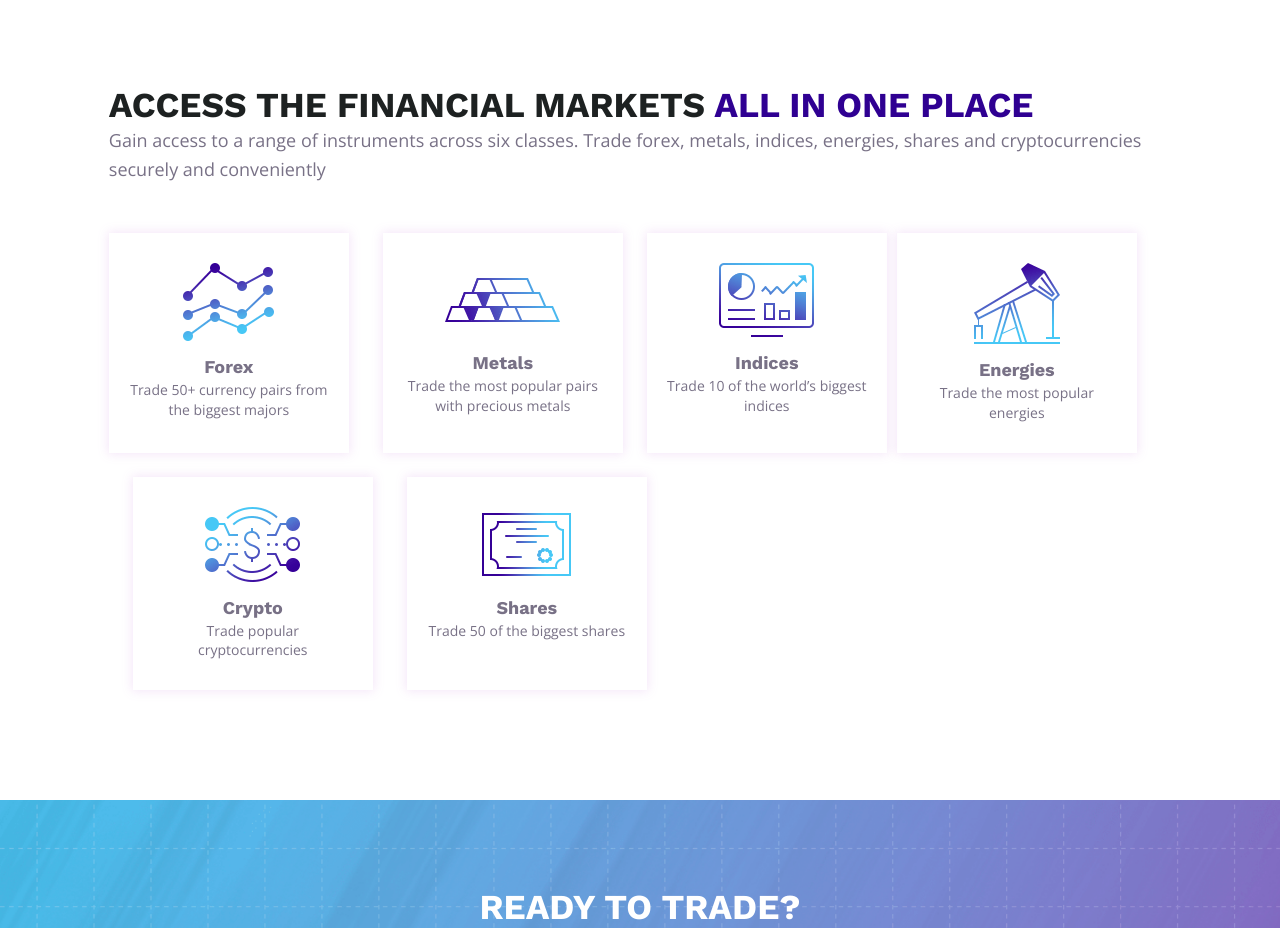
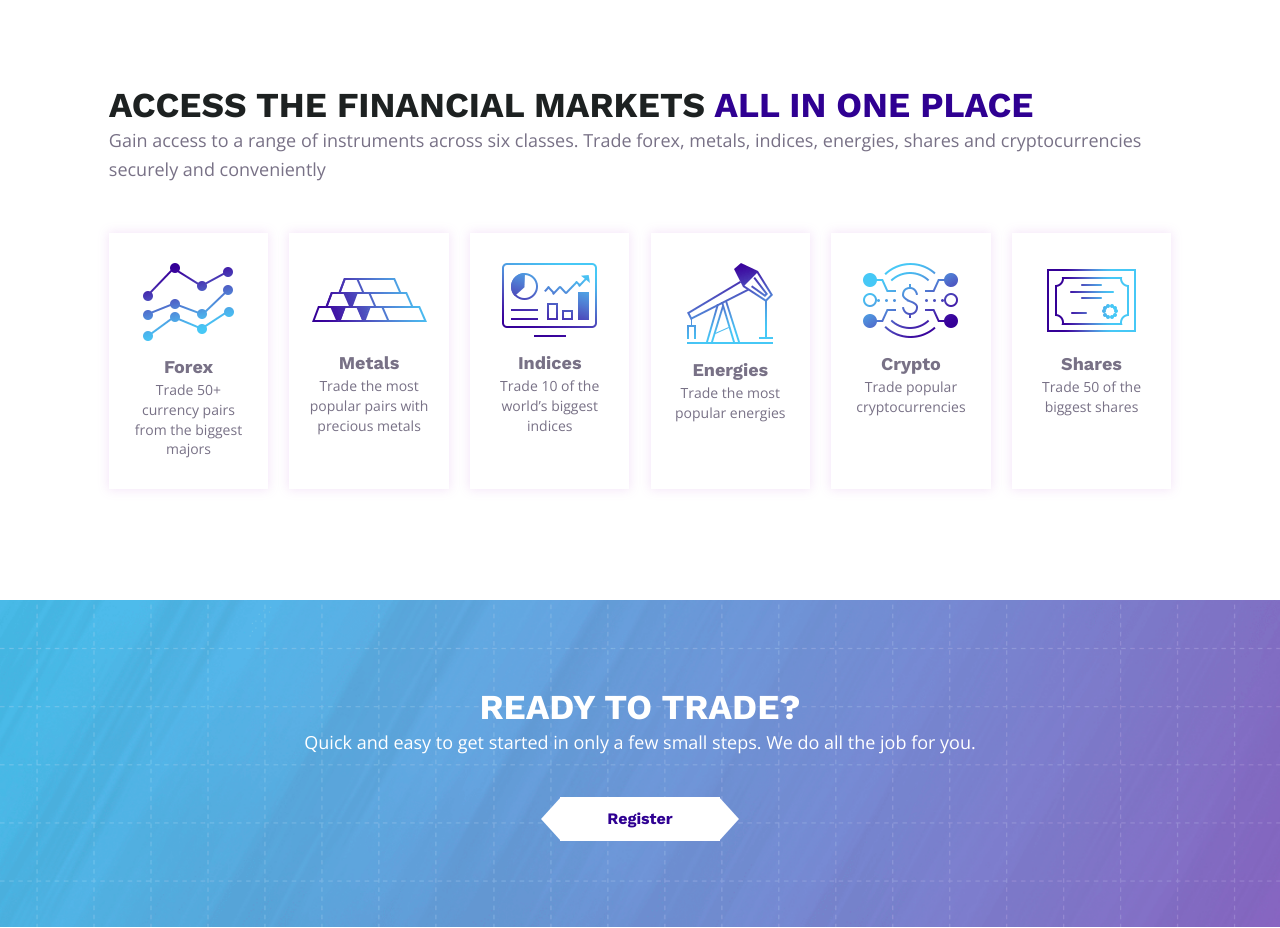
Before and after one commit to spbabiak/fxytrade, a PHP site: page / in a window 1280 px wide. Shown: the part 2447-3375 px from the top of the page. Run offline with PHP 8.4, Linux system fonts and the light colour scheme.

Commit message:
Fixed "Markets section" responsive behaviour

```diff
--- a/styles.css
+++ b/styles.css
@@ -589,17 +589,17 @@ body {
 .icons_markets_list {
 	display: flex;
     flex-wrap: wrap;
+    justify-content: space-evenly;
 }
 
 .icons_markets_list li {
-    max-width: 230px;
+    max-width: 240px;
     width: 48%;
     box-shadow: 0px 0px 10px 1px rgb(243 226 247 / 90%);
     display: flex;
     flex-direction: column;
     align-items: center;
     margin-bottom: 10px;
-    margin-right: 10px;
     padding-left: 9px;
     padding-right: 9px;
     padding-top: 20px;
@@ -610,7 +610,7 @@ body {
 .icons_markets_list li:nth-child(2),
 .icons_markets_list li:nth-child(4),
 .icons_markets_list li:nth-child(6) {
-	margin-right: 0;
+	margin-left: 10px;
 }
 
 
@@ -936,6 +936,12 @@ body {
 	.features_list li:nth-child(3) {
 		margin-top: 0;
 	}
+
+	.icons_markets_list li:nth-child(2),
+	.icons_markets_list li:nth-child(4),
+	.icons_markets_list li:nth-child(6) {
+		margin-left: 10px;
+	}
 }
 
 
@@ -984,6 +990,12 @@ body {
     .wrapper_hero_text {
     	width: 350px;
     }
+
+    .icons_markets_list li:nth-child(2),
+	.icons_markets_list li:nth-child(4),
+	.icons_markets_list li:nth-child(6) {
+		margin-left: 0;
+	}
 }
 
 @media only screen and (min-width: 959px) {
@@ -1104,24 +1116,11 @@ body {
     }
 
     .icons_markets_list li {
-	    max-width: 240px;
-	    margin-bottom: 24px;
-	    margin-left: 24px;
+	    margin-bottom: 25px;
 	    padding-left: 18px;
 	    padding-right: 18px;
 	    padding-top: 30px;
 	    padding-bottom: 30px;
-   }
-
-   .icons_markets_list li:first-child,
-   .icons_markets_list li:nth-child(4) {
-   		margin-left: 0;
-   }
-
-   .icons_markets_list li:nth-child(4),
-   .icons_markets_list li:nth-child(5),
-   .icons_markets_list li:nth-child(6), {
-   		margin-bottom: 0;
    }
 
    #markets_section .wrapper_text {
@@ -1224,6 +1223,14 @@ body {
 
 	#benefits_section .wrapper_text {
     	width: 55%;
+	}
+
+	.icons_markets_list {
+		justify-content: space-between;
+	}
+
+	.icons_markets_list li {
+		width: 15%;
 	}
 
 	#download_section {
```
